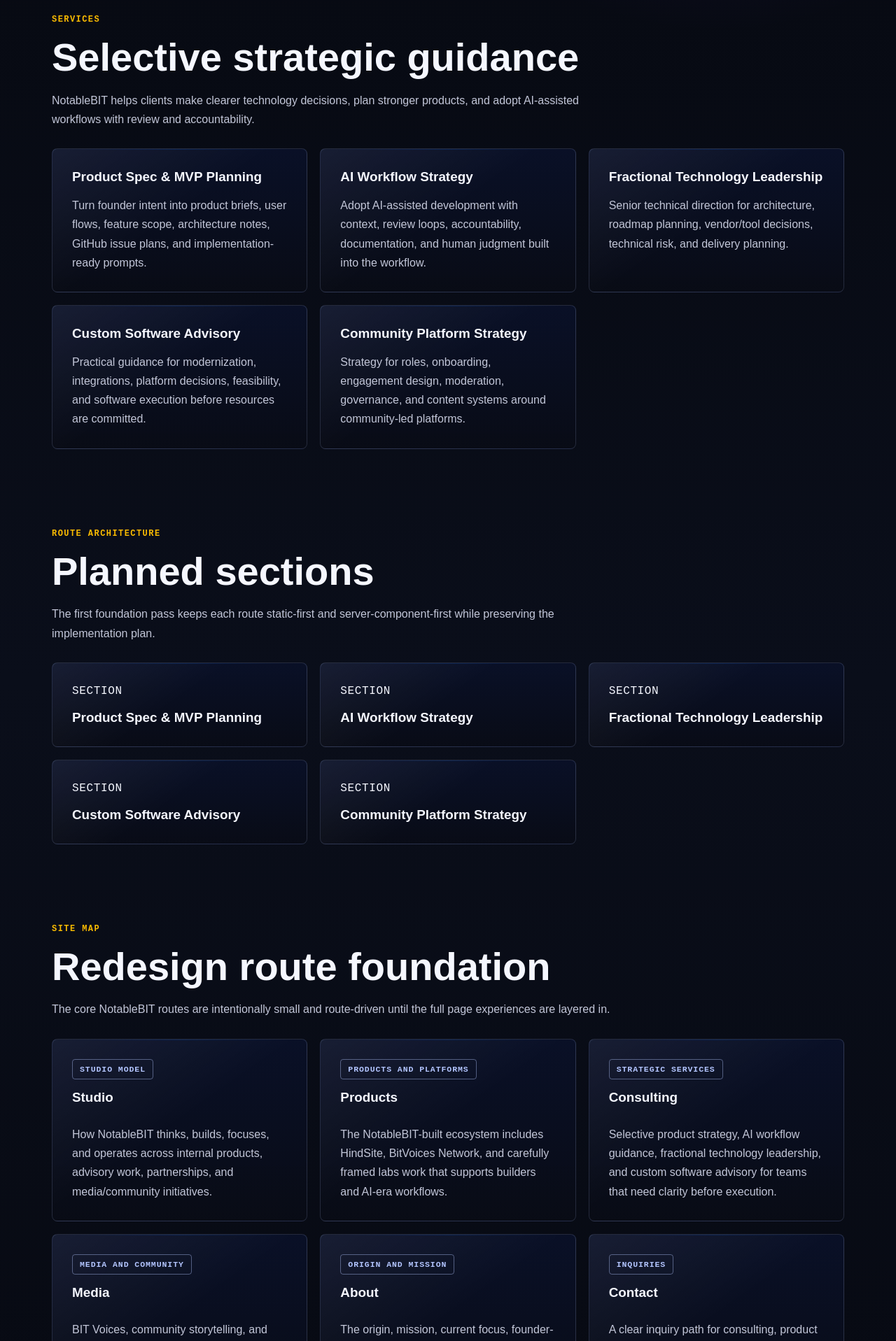
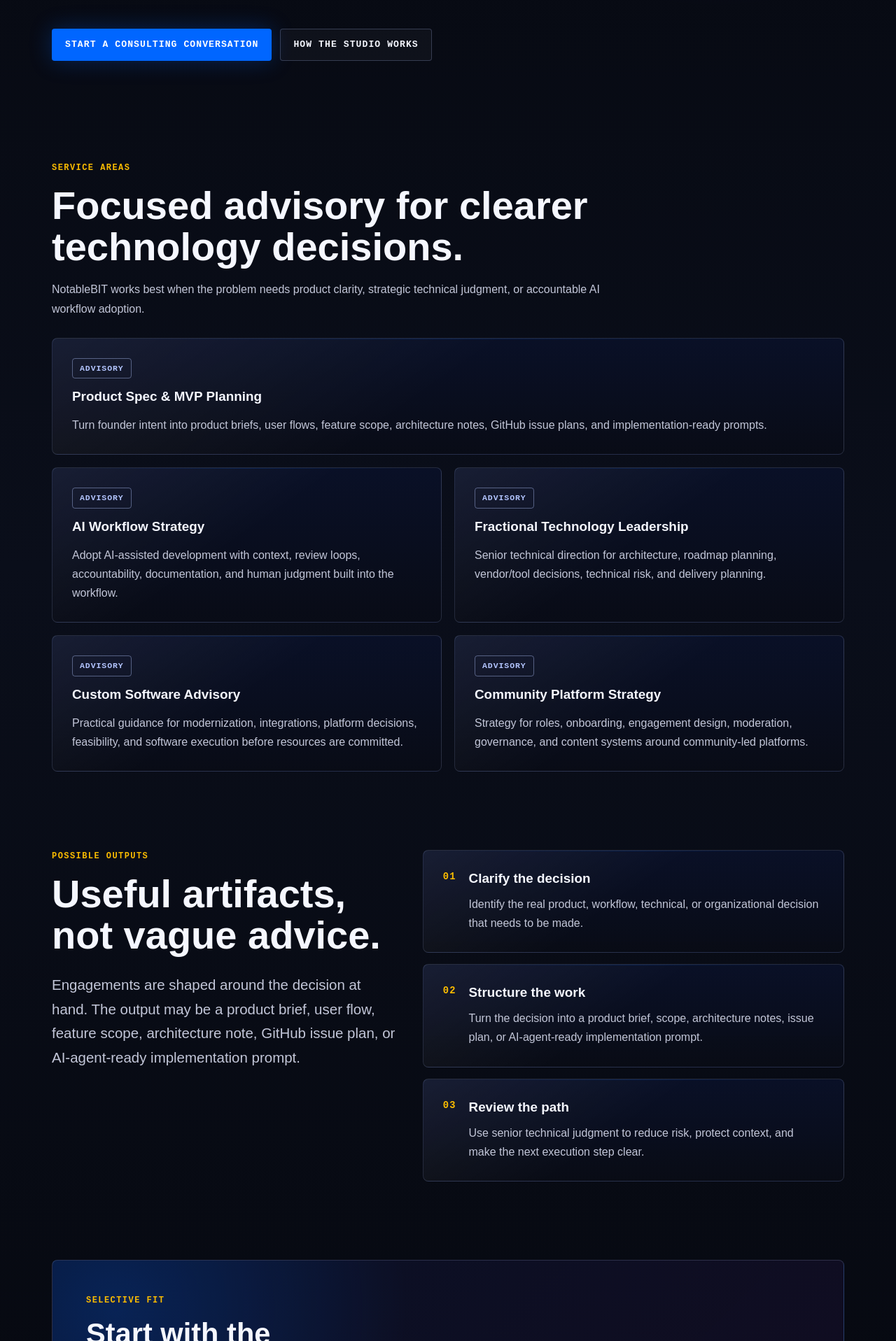
Before and after one commit to bdonaldharris/notablebit.com, a Next.js app: page /consulting in a window 1280 px wide. Shown: the part 803-2720 px from the top of the page at 70% size. Built offline with nearby package versions, Linux system fonts and the light colour scheme.

Commit message:
issue #9 Implement the Consulting page for strategic technology guidance

```diff
--- a/app/consulting/page.tsx
+++ b/app/consulting/page.tsx
@@ -1,5 +1,7 @@
 import type { Metadata } from "next";
-import { FoundationPage } from "@/app/_components/foundation-page";
+import { PageHero } from "@/app/_components/page-sections";
+import { Badge, Card, CtaSection, SectionHeading } from "@/app/_components/ui";
+import { services } from "@/app/_content/ecosystem";
 import { routeByHref } from "@/app/_content/site";
 import { createMetadata } from "@/app/_lib/metadata";
 
@@ -12,5 +14,91 @@
 });
 
 export default function ConsultingPage() {
-  return <FoundationPage route={route} />;
+  const process = [
+    {
+      title: "Clarify the decision",
+      description: "Identify the real product, workflow, technical, or organizational decision that needs to be made.",
+    },
+    {
+      title: "Structure the work",
+      description: "Turn the decision into a product brief, scope, architecture notes, issue plan, or AI-agent-ready implementation prompt.",
+    },
+    {
+      title: "Review the path",
+      description: "Use senior technical judgment to reduce risk, protect context, and make the next execution step clear.",
+    },
+  ];
+
+  return (
+    <main>
+      <PageHero
+        eyebrow={route.eyebrow}
+        title={route.title}
+        description={route.description}
+        primaryHref="/contact"
+        primaryLabel="Start a Consulting Conversation"
+        secondaryHref="/studio"
+        secondaryLabel="How the Studio Works"
+      />
+
+      <section className="section-tight" aria-label="Consulting service areas">
+        <div className="container">
+          <SectionHeading
+            eyebrow="Service areas"
+            title="Focused advisory for clearer technology decisions."
+            description="NotableBIT works best when the problem needs product clarity, strategic technical judgment, or accountable AI workflow adoption."
+          />
+          <div className="grid grid-2 consulting-grid" style={{ marginTop: 28 }}>
+            {services.map((service) => (
+              <Card key={service.title}>
+                <div className="card-stack">
+                  <Badge tone="blue">Advisory</Badge>
+                  <h3 className="heading-md">{service.title}</h3>
+                  <p className="body-copy">{service.description}</p>
+                </div>
+              </Card>
+            ))}
+          </div>
+        </div>
+      </section>
+
+      <section className="section-tight" aria-labelledby="deliverables-title">
+        <div className="container consulting-deliverables">
+          <div>
+            <p className="eyebrow">Possible outputs</p>
+            <h2 className="heading-xl" id="deliverables-title">
+              Useful artifacts, not vague advice.
+            </h2>
+            <p className="lede">
+              Engagements are shaped around the decision at hand. The output may be a product brief, user flow, feature scope, architecture note,
+              GitHub issue plan, or AI-agent-ready implementation prompt.
+            </p>
+          </div>
+          <div className="process-list">
+            {process.map((step, index) => (
+              <Card key={step.title}>
+                <div className="process-item">
+                  <span className="process-number">{String(index + 1).padStart(2, "0")}</span>
+                  <div>
+                    <h3 className="heading-md">{step.title}</h3>
+                    <p className="body-copy">{step.description}</p>
+                  </div>
+                </div>
+              </Card>
+            ))}
+          </div>
+        </div>
+      </section>
+
+      <CtaSection
+        eyebrow="Selective fit"
+        title="Start with the conversation, not a menu."
+        description="If the work needs technical clarity, stronger product planning, or AI workflow accountability, NotableBIT can help shape the right next move."
+        primaryHref="/contact"
+        primaryLabel="Start a Consulting Conversation"
+        secondaryHref="/products"
+        secondaryLabel="View Products"
+      />
+    </main>
+  );
 }
--- a/app/globals.css
+++ b/app/globals.css
@@ -676,6 +676,17 @@
   top: 24px;
 }
 
+.consulting-grid .card:first-child {
+  grid-column: span 2;
+}
+
+.consulting-deliverables {
+  align-items: start;
+  display: grid;
+  gap: 36px;
+  grid-template-columns: minmax(0, 0.82fr) minmax(320px, 1fr);
+}
+
 .founder-panel {
   align-items: center;
   background:
@@ -766,8 +777,13 @@
   .studio-model,
   .split-band,
   .founder-panel,
-  .media-feature {
+  .media-feature,
+  .consulting-deliverables {
     grid-template-columns: 1fr;
+  }
+
+  .consulting-grid .card:first-child {
+    grid-column: auto;
   }
 
   .hero-orbit {
```
